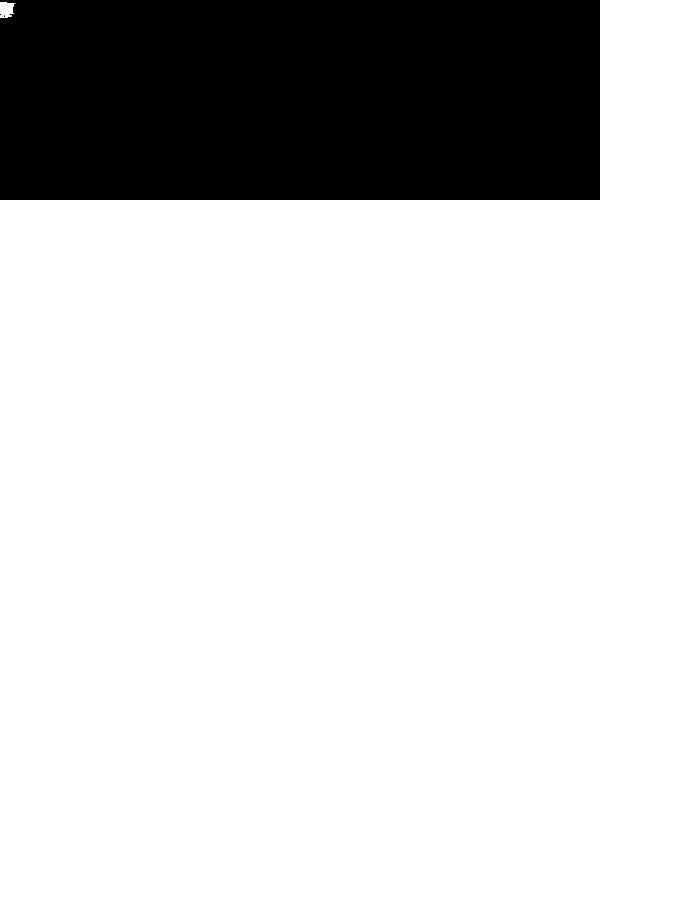
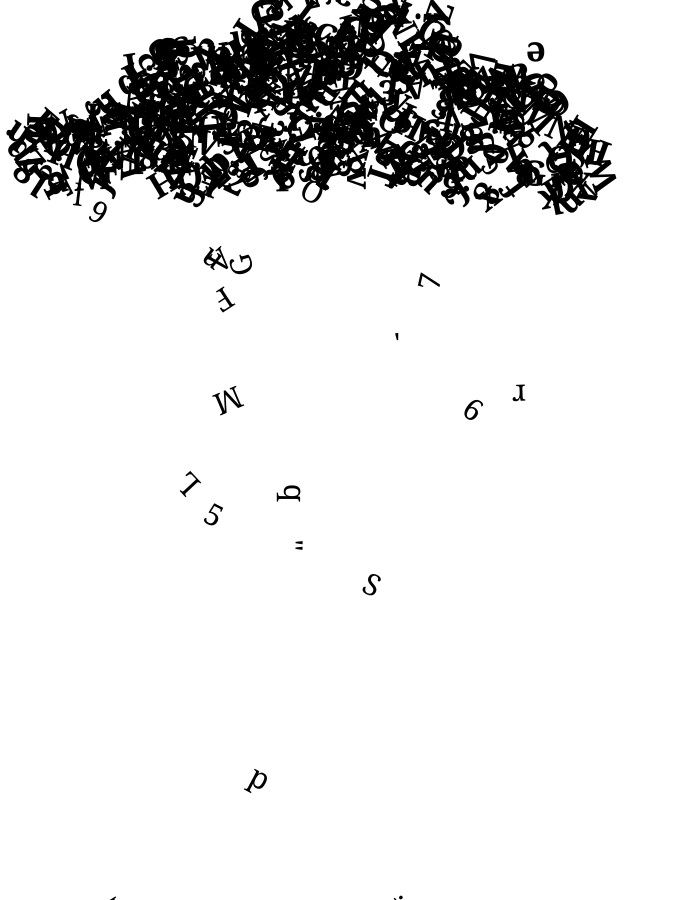
Before and after one commit to ndrwhr/andrewhoyer, a Jekyll site: the page built from experiments/waterfall.html, in a window 1280 px wide. Shown: the whole page, without its empty margins (0-680 px from the left). Built offline with Jekyll 4.4.1, drawn with Linux system fonts in a browser that asks for light colours; some of the changed lines change nothing that is shown.

Commit message:
WIP: cloud is now generating, but the code is pretty terrible

```diff
--- a/experiments/waterfall.html
+++ b/experiments/waterfall.html
@@ -8,6 +8,9 @@
 body, div {
     margin: 0;
     padding: 0;
+    font-family: georgia;
+    -webkit-user-select: none;
+    -moz-user-select: none;
 }
 
 body {
@@ -27,9 +30,10 @@
 
 #waterfall {
     position: relative;
-    margin: 0 auto;
-    width: 500px;
-    height: 500px;
+    top: 120px;
+    left: 75px;
+    width: 450px;
+    height: 450px;
     font-size: 30px;
 }
 
@@ -55,11 +59,11 @@
     right: 0;
     height: 200px;
     width: 600px;
-    background: black;
+    font-weight: bold;
+    font-size: 35px;
 }
 
 #cloud div {
-    color: white;
     position: absolute;
 }
 
@@ -278,6 +282,8 @@
 
 var Cloud = function(element){
     this.element = element;
+    this.centers = [];
+
     console.time('cloud');
     this.generate();
     console.timeEnd('cloud');
@@ -286,18 +292,64 @@
 Cloud.prototype = {
 
     generate: function(){
-
-
-        var fragment = document.createDocumentFragment();
+        var fragment = document.createDocumentFragment(),
+            centers = this.centers;
 
         Generator.randomInt(0, 360);
-        var i = 1000;
-        while(i--){
-            var letter = Generator.randomLetter();
-            fragment.appendChild(letter);
+
+        centers.forEach(function(center){
+            this.circle(fragment, center.add(Vector.random(-10, 10)));
+        }, this);
+
+        this.circle(fragment, new Vector( 50, 120));
+        this.circle(fragment, new Vector(100, 120));
+        this.circle(fragment, new Vector(175, 130));
+        this.circle(fragment, new Vector(250, 120));
+        this.circle(fragment, new Vector(325, 120));
+        this.circle(fragment, new Vector(400, 120));
+        this.circle(fragment, new Vector(475, 130));
+        this.circle(fragment, new Vector(550, 140));
+
+        this.circle(fragment, new Vector(150, 70));
+        this.circle(fragment, new Vector(175, 60));
+        this.circle(fragment, new Vector(250, 60));
+        this.circle(fragment, new Vector(325, 70));
+        this.circle(fragment, new Vector(420, 60));
+        this.circle(fragment, new Vector(500, 70));
+
+        this.circle(fragment, new Vector(250, 20));
+        this.circle(fragment, new Vector(325, 10));
+        this.circle(fragment, new Vector(400, 20));
+
+        this.element.appendChild(fragment);
+    },
+
+    circle: function(fragment, center){
+        var container = document.createElement('div'),
+            radius = Generator.randomInt(40, 50),
+            count = 30;
+
+        while (count--){
+            var postion, length, particle;
+
+            do {
+                position = Vector.random(-radius, radius);
+                length = position.length();
+            } while(length > radius);
+
+            particle = this.particle(position, Generator.randomInt(0, 360));
+
+            container.appendChild(particle);
         }
 
-        this.element.appendChild(fragment);
+        container.style.left = center.x + 'px';
+        container.style.top = center.y + 'px';
+
+        fragment.appendChild(container);
+    },
+
+    particle: function(position, rotation){
+        return Generator.randomLetter().transform(position, rotation);
     }
 
 };
@@ -308,7 +360,7 @@
     this.container = container;
     this.cursor = cursor;
     this.gravity = new Vector(0, 0.0025);
-    this.num_particles = 150;
+    this.num_particles = 100;
     this.particles = [];
 };
 
@@ -363,7 +415,7 @@
     }
 };
 
-// new Simulation();
+new Simulation();
 
 
 </script>
```
